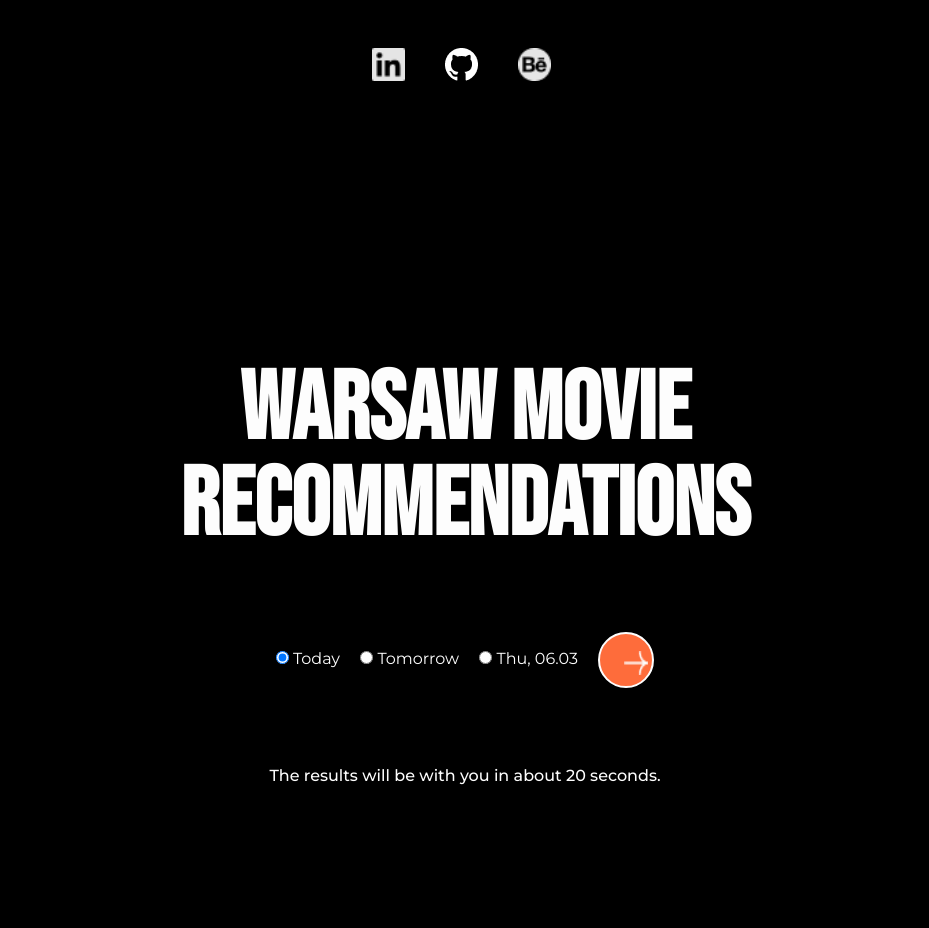
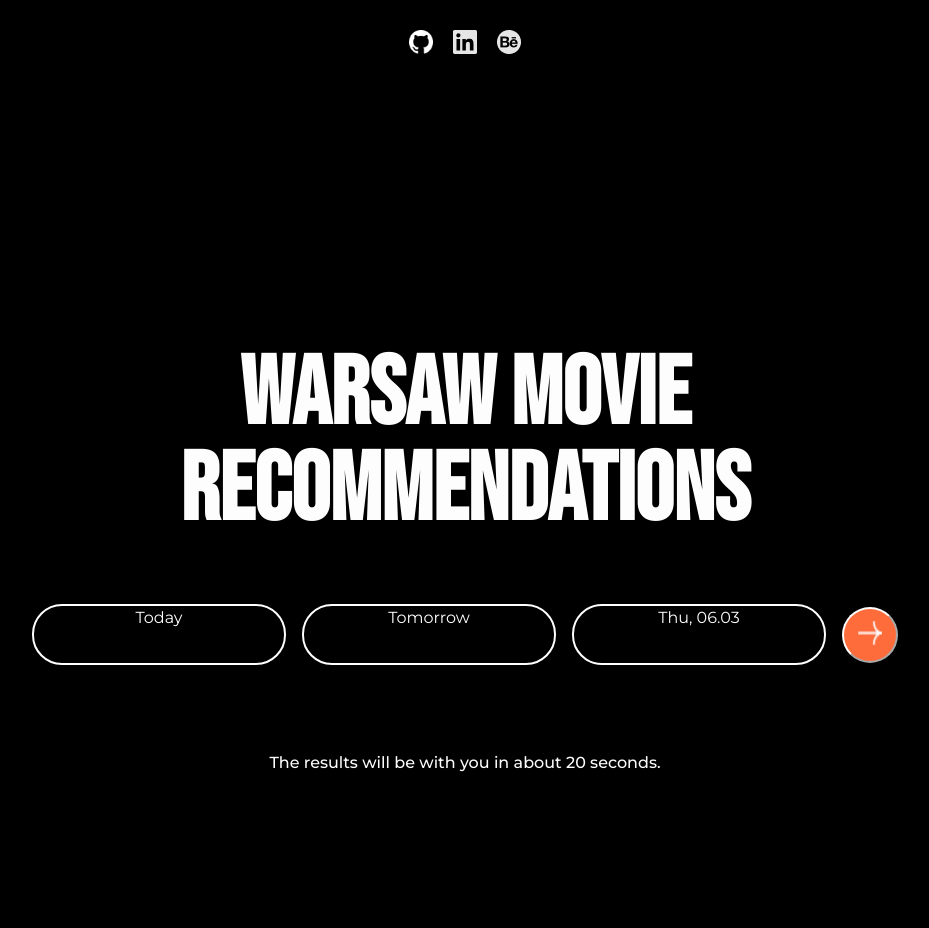
Before and after one commit to kmzr9b67/dareit-waw-cinema-assistant, a Flask app: page / in a window 1280 px wide. Shown: the top 928 px of the page, without its empty margins (175-1104 px from the left). After the commit the page ends 772 px from the top, so only its background shows below. Run offline with Flask 3, Linux system fonts and the light colour scheme.

Commit message:
frontend update based on design

```diff
--- a/static/css/styles.css
+++ b/static/css/styles.css
@@ -1,16 +1,35 @@
-body{
+body {
     background-color: #000000;
     color: #FDFDFD;
     font-family: "Montserrat", serif;
-    /* font-optical-sizing: auto;
-    font-style: initial;
-    font-weight: normal; */
     text-align: center;
+    padding-top: 0px;
+    margin-top: 0px;
 }
 
-.h1-title {
-    padding-top: 185px;
-    padding-bottom: 64px;
+.container-header {
+    padding-top: 0px;
+    padding-bottom: 0px;
+    background-color: black;
+    display: flex;
+    justify-content: center;
+    align-items: flex-end;
+    flex-direction: row;
+}
+
+.nav-item {
+    display: inline-block;
+    align-self: center;
+    padding-top: 30px;
+}
+
+#nav-item-middle {
+    padding-left: 20px;
+    padding-right: 20px;
+}
+
+h1 {
+    padding-top: 150px;
     font-family: "Bebas Neue", serif;
     font-weight: 700;
     font-size: 96px;
@@ -29,33 +48,66 @@ body{
     padding-top: 5%;
 }
 
-.container-form,.container-title{
-    margin: 1% 0%;
+.container-form {
+    display: flex;
+    flex-direction: row;
+    justify-content: center;
+    align-items: center;
+    gap: 16px;
 }
-.container-header{
-    padding-top: 40px;
-    z-index: 1;
+
+.radio-button {
+    width: 250px;
+    height: 57px;
+    border: 2px solid white;
+    text-align: center;
+    transition: all 0.2s ease;
+    border-radius: 30px;
+    vertical-align: auto;
+    align-items: center;
+}
+
+.radio-button:hover {
+    background-color: #EBF1FB;
+    color: #000000;
+}
+
+.radio-button:active {
+    background-color: #CCDCF6;
+    color: #000000;
+}
+
+.radio-button:focus {
+    background-color: #CCDCF6;
+    color: #000000;
+    border: 2px solid #FDFDFD
+}
+
+input[type=radio] {
+    display: none;
+}
+
+label {
+    padding-top: 28px;
+    text-align: center;
+    vertical-align: middle;
 }
 
 .btn-primary {
     width: 56px;
     height: 56px;
-    top: 192px;
-    left: 269px;
-    gap: 4px;
     color: #FDFDFD;
     background-color: #FE6C3B;
     border-radius: 110px;
     border-width: 2px;
     border-color: #FDFDFD;
-    padding-top: 16px;
-    padding-right: 24px;
-    padding-bottom: 16px;
-    padding-left: 24px;
-
 }
 
-#input {
+.btn-primary:hover {
+    background-color: #CF572F;
+}
+
+/* #input {
     width: 250px;
     height: 59px;
     color: #FDFDFD;
@@ -68,7 +120,7 @@ body{
     padding-right: 24px;
     padding-bottom: 16px;
     padding-left: 24px;
-}
+} */
 
 table {
     border-collapse: collapse;
@@ -84,14 +136,14 @@ th, td {
     border-bottom: 1px solid #FDFDFD;
 }
 
-th {
-    /* background-color: #f9f9f9;
-    color: #333; */
+/* th {
+    background-color: #f9f9f9;
+    color: #333;
 }
 
 tr:nth-child(even) {
-  /* background-color: #f9f9f9; */
-}
+  background-color: #f9f9f9;
+} */
 
 h4 {
     font-family: "Montserrat";
@@ -100,6 +152,16 @@ h4 {
     line-height: 24px;
     letter-spacing: 0%;
     text-align: center;
+}
+
+h5 {
+    font-family: "Montserrat";
+    font-weight: 500;
+    font-size: 14px;
+    letter-spacing: 0%;
+    text-align: left;
+    color: #E5E5E5;
+    padding: 0px 0px 0px 0px;
 }
 
 thead {
@@ -111,6 +173,10 @@ thead {
     line-height: 35px;
     letter-spacing: 0%;
     text-align: center;
+}
+
+.table-row {
+    height: 120px;
 }
 
 /*th, td{*/
@@ -127,14 +193,11 @@ thead {
 /*    box-shadow: 0px 4px 6px rgba(0, 0, 0, 0.1);*/
 /*}*/
 
-.center {
+/* .center {
     margin-left: auto;
     margin-right: auto;
-}
+} */
 
-.flex form-check-inline {
-    font-family: "Montserrat", serif;
-}
 
 img {
     justify-content: center;
@@ -149,3 +212,48 @@ a {
 .result-info {
     padding-top: 64px;
 }
+
+ul, a {
+padding: 0;
+}
+
+.cinema-logo {
+    justify-content: right;
+}
+
+ul {
+    list-style-type: none;
+}
+
+label {
+    vertical-align: middle;
+}
+
+.movie-title {
+    font-family: "Montserrat";
+    font-weight: 700;
+    font-size: 19px;
+    /* line-height: 21px; */
+    letter-spacing: 0%;
+    text-align: left;
+    color: #E5E5E5;
+    padding-top: 34px;
+}
+
+.movie-time {
+    padding-left: 91px;
+    padding-right: 91px;
+}
+
+/* .today {
+    display: inline-block;
+    color: red;
+  padding: 1em 2em;
+  margin: 0.5em;
+  cursor: pointer;
+  color: black;
+  border: 2px solid white;
+  border-radius: 25px;
+  transition: 0.3s;
+  user-select: none;
+} */
--- a/templates/base.html
+++ b/templates/base.html
@@ -4,7 +4,7 @@
     <meta charset="UTF-8">
     <meta name="viewport" content="width=device-width, initial-scale=1, shrink-to-fit=no"/>
     {% block styles %}
-      <link href="https://cdn.jsdelivr.net/npm/bootstrap@5.3.3/dist/css/bootstrap.min.css" rel="stylesheet" integrity="sha384-QWTKZyjpPEjISv5WaRU9OFeRpok6YctnYmDr5pNlyT2bRjXh0JMhjY6hW+ALEwIH" crossorigin="anonymous">
+      <!-- <link href="https://cdn.jsdelivr.net/npm/bootstrap@5.3.3/dist/css/bootstrap.min.css" rel="stylesheet" integrity="sha384-QWTKZyjpPEjISv5WaRU9OFeRpok6YctnYmDr5pNlyT2bRjXh0JMhjY6hW+ALEwIH" crossorigin="anonymous"> -->
       <link rel="stylesheet" href="{{ url_for('static', filename='css/styles.css') }}"/>
       <link rel="preconnect" href="https://fonts.googleapis.com">
       <link rel="preconnect" href="https://fonts.gstatic.com" crossorigin>
@@ -16,29 +16,52 @@
 </head>
 
 <body>
-    <div class="container-header" id="header-center">
-        <ul class="nav nav-pills justify-content-center">
-            <li class="nav-item col-auto">
-                <a href="https://www.linkedin.com/in/kinga-mazur-22019b259/"
+    <!--
+    <div class="container-header">
+        <ul class="nav-logo">
+
+            <li class="nav-item">
+                <a href="https://github.com/kmzr9b67/waw-cinema-assistant/tree/master"
                    class="nav-link d-flex align-items-center">
-                    <img src="/static/LinkedIn-Icon.png" alt="LinkedIn" width="33" height="33" class="me-2">
+                    <img src="/static/Git-Icon.png" alt="GitHub" width="24" height="24" class="rounded me-2">
                 </a>
             </li>
 
             <li class="nav-item col-auto">
-                <a href="https://github.com/kmzr9b67/waw-cinema-assistant/tree/master"
+                <a href="https://www.linkedin.com/in/kinga-mazur-22019b259/"
                    class="nav-link d-flex align-items-center">
-                    <img src="/static/Git-Icon.png" alt="GitHub" width="33" height="33" class="rounded me-2">
+                    <img src="/static/LinkedIn-Icon.png" alt="LinkedIn" width="24" height="24" class="me-2">
                 </a>
             </li>
 
             <li class="nav-item col-auto">
-                <a href="https://github.com/kmzr9b67/waw-cinema-assistant/tree/master"
+                <a href="https://www.behance.net/paulagrzybowska"
                    class="nav-link d-flex align-items-center">
-                    <img src="/static/Behance-Icon.png" alt="LinkedIn" width="33" height="33" class="rounded me-2">
+                    <img src="/static/Behance-Icon.png" alt="LinkedIn" width="24" height="24" class="rounded me-2">
                 </a>
             </li>
         </ul>
+    </div>
+-->
+
+    <div class="container-header">
+            <div class="nav-item">
+                <a href="https://github.com/kmzr9b67/waw-cinema-assistant/tree/master" target="_blank">
+                    <img src="/static/Git-Icon.png" alt="GitHub" width="24" height="24">
+                </a>
+            </div>
+
+            <div class="nav-item" id="nav-item-middle">
+                <a href="https://www.linkedin.com/in/kinga-mazur-22019b259/" target="_blank">
+                    <img src="/static/LinkedIn-Icon.png" alt="LinkedIn" width="24" height="24">
+                </a>
+            </div>
+
+            <div class="nav-item">
+                <a href="https://www.behance.net/paulagrzybowska" target="_blank">
+                    <img src="/static/Behance-Icon.png" alt="Behance" width="24" height="24">
+                </a>
+            </div>
     </div>
 
     <div class="container-main" id="main">
--- a/templates/home.html
+++ b/templates/home.html
@@ -5,22 +5,28 @@
 {% endblock%}
 
 {% block content %}
-    <div id = 'title' class="container-title">
-            <h1 class="h1-title">Warsaw movie <br>recommendations</h1>
+    <div class="container-title">
+            <h1>Warsaw movie <br>recommendations</h1>
     </div>
-    <div id="form" class = "container-form">
+    <div class="container-form">
         <form action="{{url_for('get_info', options = day)}}"  method="GET">
-            <div class="flex form-check-inline">
-                <input type="radio" id="TODAY" name="day" value="Today" checked>
-                <label for="TODAY">Today</label>
+            <div class="container-form">
+                <div class="radio-button">
+                    <input type="radio" name="day" value="Today" checked>
+                    <label for="TODAY">Today</label>
+                </div>
+                <div class="radio-button">
+                    <input type="radio" id="TOMORROW" name="day" value="Tomorrow">
+                    <label for="TOMORROW">Tomorrow</label>
+                </div>
+                <div class="radio-button">
+                    <input type="radio" id="DAY AFTER TOMORROW" name="day" value={{dzien}}>
+                    <label for="DAY AFTER TOMORROW">{{dzien}}</label>
+                </div>
+                <div>
+                    <button type="submit" class="btn-primary"><img src="/static/arrow-main.png" width="24" height="24"></button>
+                </div>
             </div>
-            <div class="flex form-check-inline">
-                <input type="radio" id="TOMORROW" name="day" value="Tomorrow">
-                <label for="TOMORROW">Tomorrow</label></div>
-            <div class="flex form-check-inline">
-                <input type="radio" id="DAY AFTER TOMORROW" name="day" value={{dzien}}>
-                <label for="DAY AFTER TOMORROW">{{dzien}}</label></div>
-          <button id='button' type="submit" class="btn btn-primary"><img src="/static/arrow-main.png" width="24" height="24"></button>
         </form>
     </div>
 
```
Also changed, not shown: templates/day_schedule.html (+8 -8 lines).
